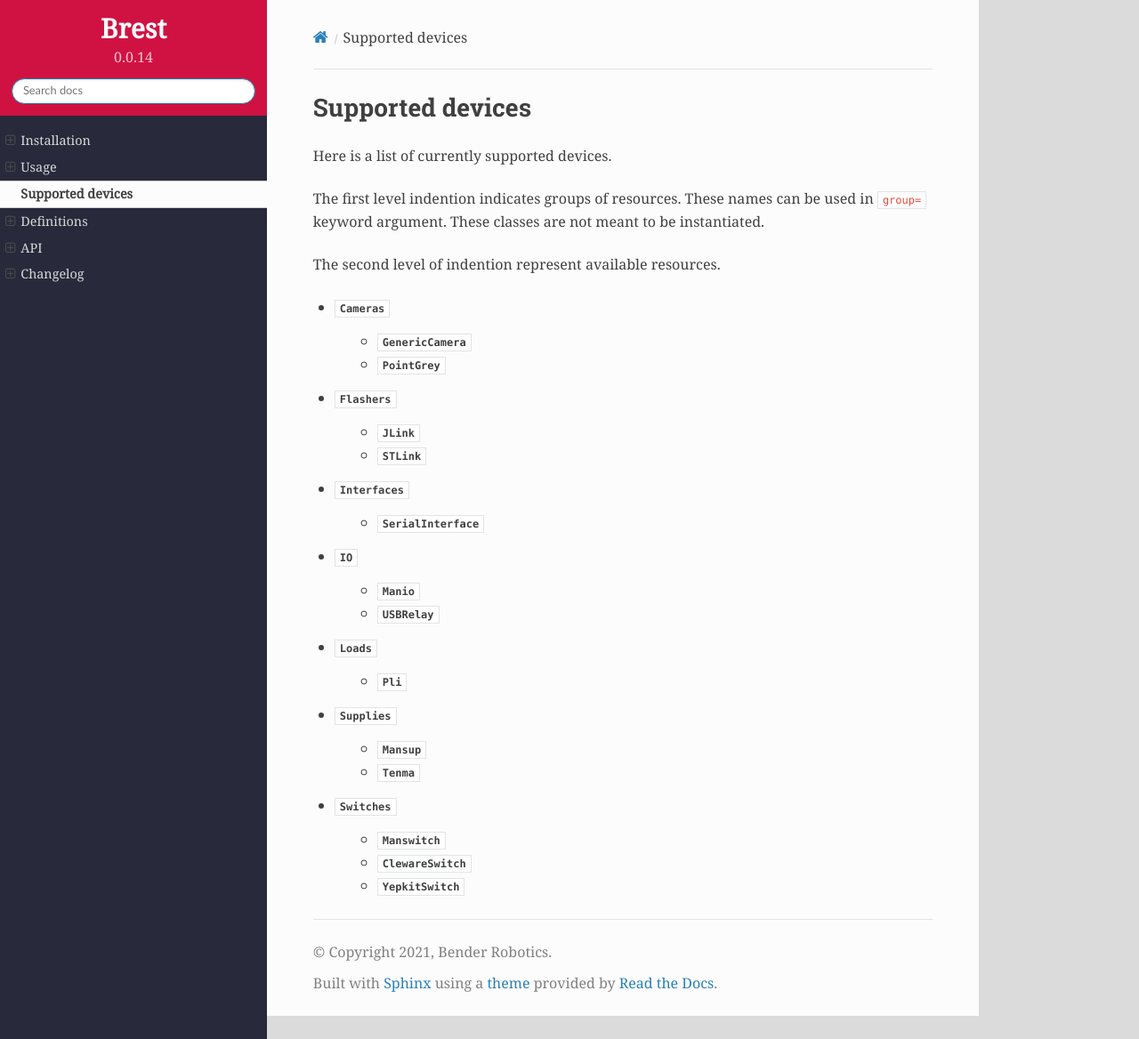
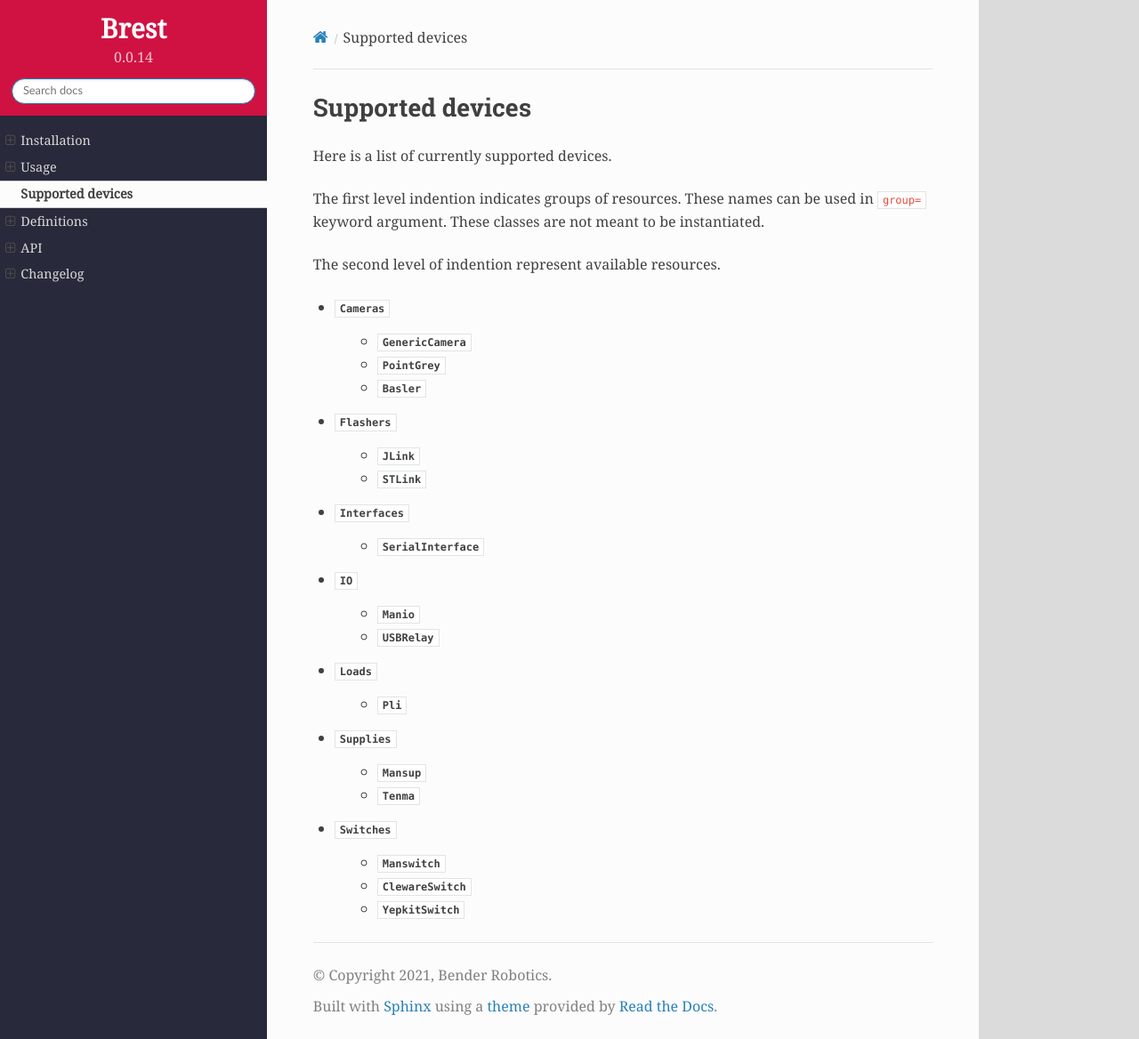
Before and after one commit to BenderRobotics/brest, a Sphinx documentation site: the page built from docs/supported.rst, in a window 1280 px wide and 1168 px high. Shown: the whole window at 89% size. Built offline with Sphinx 7.4.7 and the Read the Docs theme 2.0.0, drawn with Linux system fonts in a browser that asks for light colours; the version number is read from the project's files by our own code.

Commit message:
Added Basler to suported devices in the docs (refs #5272)
Merge remote-tracking branch 'origin/feature/5272-basler-cam-documentation-improvement' into devel

```diff
--- a/docs/supported.rst
+++ b/docs/supported.rst
@@ -14,6 +14,7 @@ The second level of indention represent available resources.
 
     * :class:`~brest.cameras.GenericCamera`
     * :class:`~brest.cameras.PointGrey`
+    * :class:`~brest.cameras.Basler`
 
 * :class:`~brest.flashers.Flashers`
 
```
